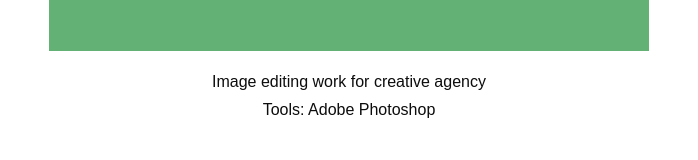
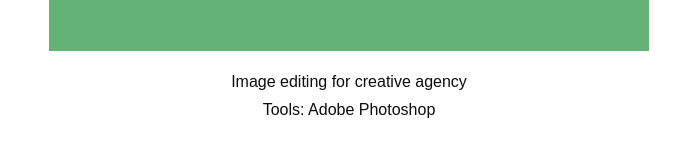
Before and after one commit to alecthibodeau/graphic-design, a React (Vite) app: page / in a window 1280 px wide. Shown: the part 520-680 px from the top of the page, without its empty margins (291-989 px from the left). Built offline with nearby package versions, Linux system fonts and the light colour scheme.

Commit message:
Update GraphicDesign component

```diff
--- a/src/components/GraphicDesign.tsx
+++ b/src/components/GraphicDesign.tsx
@@ -18,17 +18,17 @@ interface GraphicDesignEntry {
 const graphicDesignEntries = [
   {
     image: image01,
-    captionOne: 'Image editing work for creative agency',
+    captionOne: 'Image editing for creative agency',
     captionTwo: 'Adobe Photoshop',
   },
   {
     image: image02,
-    captionOne: 'Image editing work for creative agency',
+    captionOne: 'Image editing for creative agency',
     captionTwo: 'Adobe Photoshop',
   },
   {
     image: image03,
-    captionOne: 'Image editing work for creative agency',
+    captionOne: 'Image editing for creative agency',
     captionTwo: 'Adobe Photoshop',
   },
   {
```
